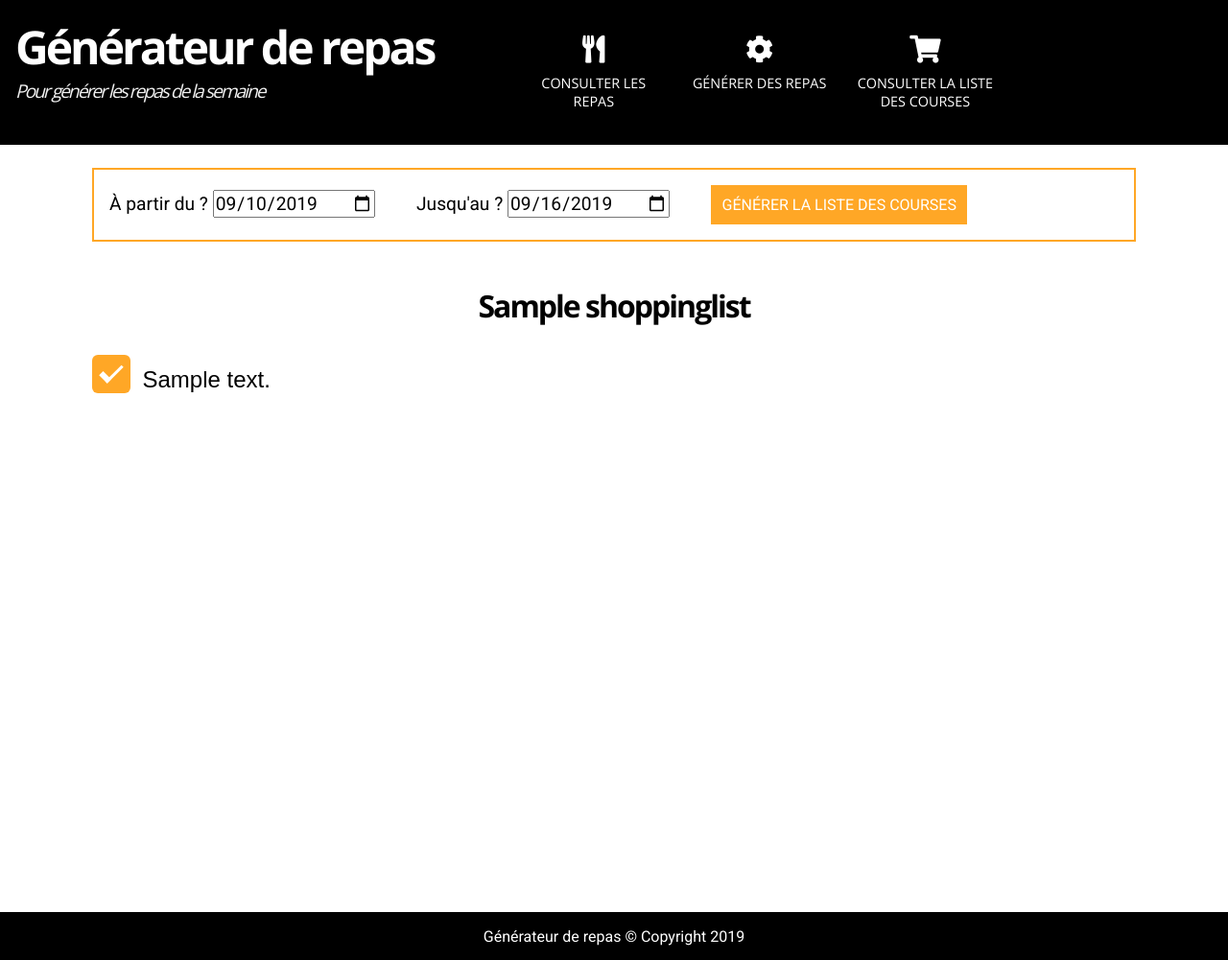
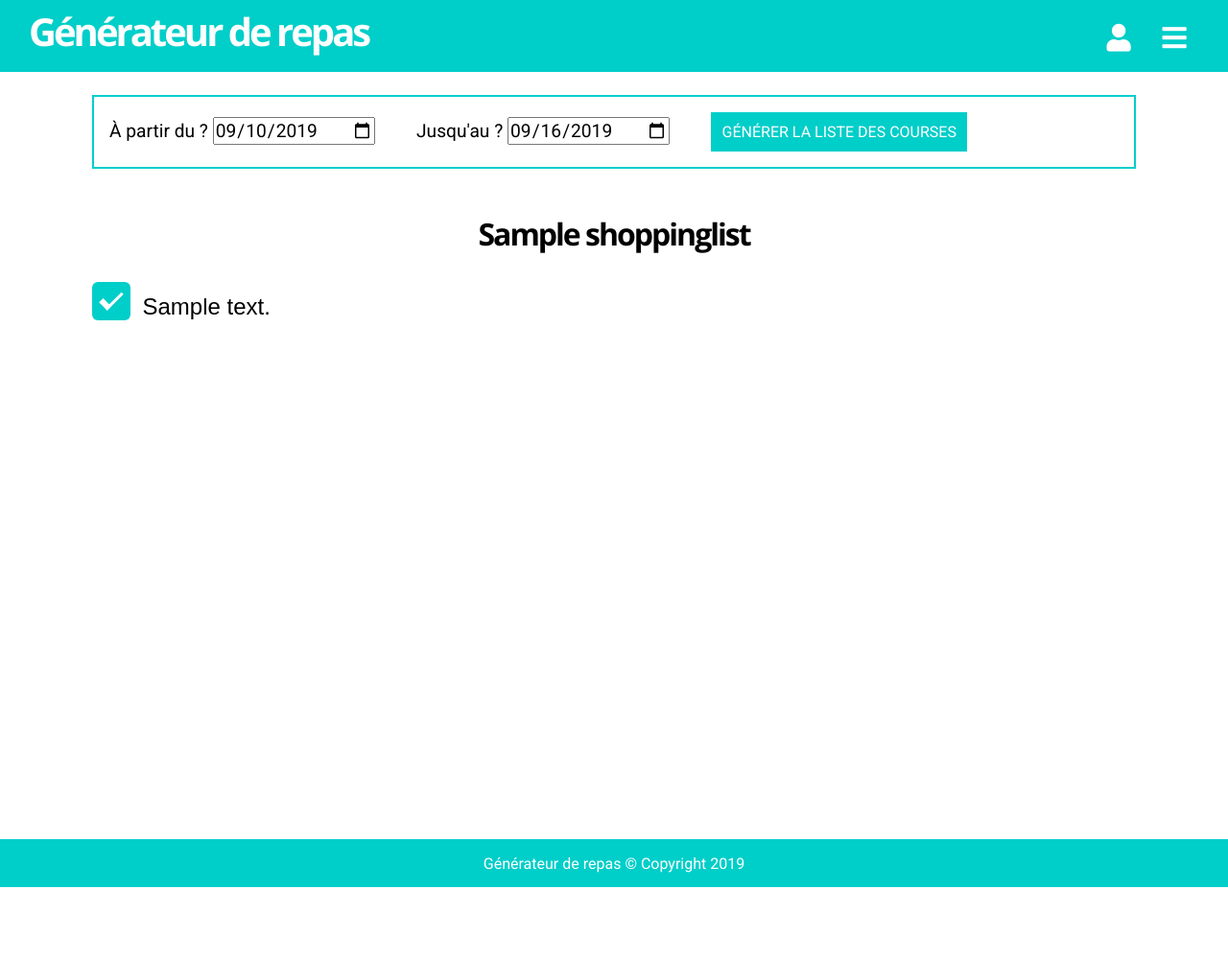
Before and after one commit to jguillevic/mealsgenerator, a PHP site: page /ShoppingList/Display in a window 1280 px wide. Shown: the whole page at 96% size. After the commit the page ends 925 px from the top, so only its background shows below. Run offline with PHP 8.4, Linux system fonts and the light colour scheme; tables that the repository leaves empty hold one stand-in row (values such as "Sample post"); some libraries are stand-ins or nearby versions.

Commit message:
Changements sur le style du visuel

```diff
--- a/Assets/css/style.css
+++ b/Assets/css/style.css
@@ -420,7 +420,7 @@ option:not(:checked) {
   background-color: transparent; }
 
 .footer {
-  background-color: #000000;
+  background-color: #00cec9;
   color: #FFFFFF;
   padding-left: 1%;
   padding-right: 1%; }
@@ -434,85 +434,26 @@ option:not(:checked) {
             transform: translate(-50%, -50%); }
 
 .nav {
-  background-color: #000000;
+  background-color: #00cec9;
   color: #FFFFFF;
   font-family: "Open Sans";
   width: 100%;
-  height: 100%;
   display: -webkit-box;
   display: -ms-flexbox;
   display: flex;
   -webkit-box-orient: horizontal;
   -webkit-box-direction: normal;
       -ms-flex-direction: row;
-          flex-direction: row; }
-  .nav__brand {
-    padding-top: 1em;
-    padding-bottom: 1em;
-    padding-left: 1em;
-    text-align: left;
-    height: 100%;
-    display: -webkit-box;
-    display: -ms-flexbox;
-    display: flex;
-    -webkit-box-orient: vertical;
-    -webkit-box-direction: normal;
-        -ms-flex-direction: column;
-            flex-direction: column; }
-    .nav__brand__logo {
-      font-size: 3em;
-      font-weight: 700;
-      letter-spacing: -3px;
-      -webkit-transition: color 0.3s;
-      transition: color 0.3s; }
-      .nav__brand__logo:hover {
-        color: #FFA726; }
-    .nav__brand__complement {
-      font-size: 1.2em;
-      font-weight: 500;
-      letter-spacing: -2px;
-      color: #F0F0F0;
-      font-style: italic; }
-  .nav__menu {
-    display: -webkit-box;
-    display: -ms-flexbox;
-    display: flex;
-    -webkit-box-orient: horizontal;
-    -webkit-box-direction: normal;
-        -ms-flex-direction: row;
-            flex-direction: row;
-    margin-left: 5em;
-    height: 100%; }
-    .nav__menu__item, .nav__menu__item--home, .nav__menu__item--meal, .nav__menu__item--generate, .nav__menu__item--shoppinglist {
-      display: inline-block;
-      -webkit-transition: background-color 0.3s;
-      transition: background-color 0.3s;
-      font-size: 0.9em;
-      padding-top: 2.5em;
-      padding-bottom: 2.5em;
-      padding-left: 1em;
-      padding-right: 1em;
-      text-transform: uppercase;
-      text-align: center;
-      height: 100%;
-      width: 12em; }
-      .nav__menu__item:hover, .nav__menu__item--home:hover, .nav__menu__item--meal:hover, .nav__menu__item--generate:hover, .nav__menu__item--shoppinglist:hover {
-        background-color: #FFA726;
-        cursor: pointer; }
-      .nav__menu__item::before, .nav__menu__item--home::before, .nav__menu__item--meal::before, .nav__menu__item--generate::before, .nav__menu__item--shoppinglist::before {
-        font-family: "Font Awesome 5 Free";
-        font-weight: 700;
-        font-size: 2em;
-        display: block;
-        padding-bottom: 0.3em; }
-    .nav__menu__item--home::before {
-      content: "\f015"; }
-    .nav__menu__item--meal::before {
-      content: "\f2e7"; }
-    .nav__menu__item--generate::before {
-      content: "\f013"; }
-    .nav__menu__item--shoppinglist::before {
-      content: "\f07a"; }
+          flex-direction: row;
+  -webkit-box-pack: justify;
+      -ms-flex-pack: justify;
+          justify-content: space-between;
+  padding-top: 5px;
+  padding-bottom: 15px; }
+  .nav--top {
+    position: fixed;
+    top: 0;
+    left: 0; }
   .nav__logo {
     display: inline-block;
     font-size: 2.5em;
@@ -522,17 +463,35 @@ option:not(:checked) {
     -webkit-transition: color 0.3s;
     transition: color 0.3s; }
     .nav__logo:hover {
-      color: #FFA726; }
+      color: #81ecec; }
+  .nav__user {
+    display: inline-block;
+    font-size: 1.8em;
+    margin-right: 1em;
+    padding-top: 0.5em;
+    -webkit-transition: color 0.3s;
+    transition: color 0.3s; }
+    .nav__user::after {
+      font-family: "Font Awesome 5 Free";
+      font-weight: 700;
+      content: "\f007"; }
+    .nav__user:hover {
+      cursor: pointer;
+      color: #81ecec; }
   .nav__burger {
     display: inline-block;
-    font-size: 1.4em;
-    margin-right: 30px;
-    padding-top: 15px;
+    font-size: 1.8em;
+    margin-right: 1.5em;
+    padding-top: 0.5em;
     -webkit-transition: color 0.3s;
     transition: color 0.3s; }
+    .nav__burger::after {
+      font-family: "Font Awesome 5 Free";
+      font-weight: 700;
+      content: "\f0c9"; }
     .nav__burger:hover {
       cursor: pointer;
-      color: #FFA726; }
+      color: #81ecec; }
   .nav__overlay {
     height: 100%;
     width: 0;
@@ -645,14 +606,14 @@ option:not(:checked) {
   font-family: "Roboto";
   font-size: 1em;
   color: #FFFFFF;
-  background-color: #FFA726;
+  background-color: #00cec9;
   padding: 0.7em;
   -webkit-transition: background-color 0.3s, color 0.3s;
   transition: background-color 0.3s, color 0.3s;
   text-transform: uppercase; }
   .button:hover, .button--danger:hover, .button--reset:hover, .button--delete:hover, .button--save:hover, .button--add:hover, .button--edit:hover, .button--submit:hover {
     cursor: pointer;
-    background-color: #FFD95b; }
+    background-color: #81ecec; }
   .button::before, .button--danger::before, .button--reset::before, .button--delete::before, .button--save::before, .button--add::before, .button--edit::before, .button--submit::before {
     font-family: "Font Awesome 5 Free";
     font-weight: 900;
@@ -777,7 +738,7 @@ option:not(:checked) {
         display: none;
         position: absolute;
         content: "";
-        border: solid #FFA726;
+        border: solid #00cec9;
         -webkit-transform: rotate(45deg);
         transform: rotate(45deg); }
       .checkbox .checkbox-container .checkbox-checkmark:hover::after {
@@ -870,13 +831,56 @@ option:not(:checked) {
   .checkbox.rounded-22 .checkbox-container .checkbox-checkmark {
     border-radius: 22px; }
 
+.home__content {
+  width: 100%;
+  display: -webkit-box;
+  display: -ms-flexbox;
+  display: flex;
+  -webkit-box-orient: horizontal;
+  -webkit-box-direction: normal;
+      -ms-flex-direction: row;
+          flex-direction: row;
+  -ms-flex-wrap: wrap;
+      flex-wrap: wrap; }
+.home__tile {
+  width: 46%;
+  color: #FFFFFF;
+  background-color: #00cec9;
+  text-align: center;
+  margin-top: 2em;
+  margin-bottom: 2em;
+  padding-top: 2em;
+  padding-bottom: 2em;
+  min-height: 10em;
+  -webkit-transition: -webkit-transform 0.3s;
+  transition: -webkit-transform 0.3s;
+  transition: transform 0.3s;
+  transition: transform 0.3s, -webkit-transform 0.3s; }
+  .home__tile:hover {
+    -webkit-transform: scale(1.1);
+            transform: scale(1.1); }
+  .home__tile > h1 {
+    font-family: "Open Sans";
+    font-size: 1.5em; }
+    .home__tile > h1::before {
+      display: block;
+      font-family: "Font Awesome 5 Free";
+      font-weight: 700;
+      font-size: 2.5em;
+      content: "\f007";
+      margin-bottom: 0.3em; }
+  .home__tile:nth-child(even) {
+    margin-left: 2%; }
+  .home__tile:nth-child(odd) {
+    margin-right: 2%; }
+
 .dm__form {
   display: block;
   width: 100%;
   padding: 1em;
   margin-top: 1.5em;
   margin-bottom: 1.5em;
-  border: 2px solid #FFA726; }
+  border: 2px solid #00cec9; }
   .dm__form__component {
     display: inline;
     margin-right: 2em;
--- a/Assets/scss/module/_footer.scss
+++ b/Assets/scss/module/_footer.scss
@@ -1,6 +1,6 @@
 .footer
 {
-	background-color: $main-dark;
+	background-color: $main-color;
 	color: $main-light;
 	padding-left: 1%;
 	padding-right: 1%;
--- a/Assets/scss/module/_nav.scss
+++ b/Assets/scss/module/_nav.scss
@@ -1,124 +1,21 @@
 .nav
 {
-	background-color: $main-dark;
+	background-color: $main-color;
 	color: $main-light;
 	font-family: $title-font;
 	width: 100%;
-	height: 100%;
 	display: flex;
 	flex-direction: row;
+	justify-content: space-between;
+	padding-top: 5px;
+	padding-bottom: 15px;
 
-	&__brand
+	&--top
 	{
-		padding-top: 1em;
-		padding-bottom: 1em;
-		padding-left: 1em;
-		text-align: left;
-		height: 100%;
-		display: flex;
-		flex-direction: column;
-
-		&__logo
-		{
-			font-size: 3em;
-			font-weight: 700;
-			letter-spacing: -3px;
-			transition: color 0.3s;
-
-			&:hover
-			{
-				color: $main-color;
-			}
-		}
-
-		&__complement
-		{
-			font-size: 1.2em;
-			font-weight: 500;
-			letter-spacing: -2px;
-			color: $secondary-light;
-			font-style: italic;
-		}
+		position: fixed;
+		top: 0;
+		left: 0;
 	}
-
-	&__menu
-	{
-		display: flex;
-		flex-direction: row;
-		margin-left: 5em;
-		height: 100%;
-
-		&__item
-		{
-			display: inline-block;
-			transition: background-color 0.3s;
-			font-size: 0.9em;
-			padding-top: 2.5em;
-			padding-bottom: 2.5em;
-			padding-left: 1em;
-			padding-right: 1em;
-			text-transform: uppercase;
-			text-align: center;
-			height: 100%;
-			width: 12em;
-
-			&:hover
-			{
-				background-color: $main-color;
-				cursor: pointer;
-			}
-
-			&::before
-			{
-				font-family: "Font Awesome 5 Free";
-				font-weight: 700;
-				font-size: 2em;
-				display: block;
-				padding-bottom: 0.3em;
-			}
-		}
-
-		&__item--home
-		{
-			@extend .nav__menu__item;
-
-			&::before
-			{
-				content: "\f015";
-			}
-		}
-
-		&__item--meal
-		{
-			@extend .nav__menu__item;
-
-			&::before
-			{
-				content: "\f2e7";
-			}
-		}
-
-		&__item--generate
-		{
-			@extend .nav__menu__item;
-
-			&::before
-			{
-				content: "\f013";
-			}
-		}
-
-		&__item--shoppinglist
-		{
-			@extend .nav__menu__item;
-
-			&::before
-			{
-				content: "\f07a";
-			}
-		}
-	}
-
 
 	&__logo
 	{
@@ -131,22 +28,51 @@
 
 		&:hover
 		{
-			color: $main-color;
+			color: $secondary-color;
+		}
+	}
+
+	&__user
+	{
+		display: inline-block;
+		font-size: 1.8em;
+		margin-right: 1em;
+		padding-top: 0.5em;
+		transition: color 0.3s;
+
+		&::after
+		{
+			font-family: "Font Awesome 5 Free";
+			font-weight: 700;
+			content: "\f007";
+		}
+
+		&:hover
+		{
+			cursor: pointer;
+			color: $secondary-color;
 		}
 	}
 
 	&__burger
 	{
 		display: inline-block;
-		font-size: 1.4em;
-		margin-right: 30px;
-		padding-top: 15px;
+		font-size: 1.8em;
+		margin-right: 1.5em;
+		padding-top: 0.5em;
 		transition: color 0.3s;
+
+		&::after
+		{
+			font-family: "Font Awesome 5 Free";
+			font-weight: 700;
+			content: "\f0c9";
+		}
 
 		&:hover
 		{
 			cursor: pointer;
-			color: $main-color;
+			color: $secondary-color;
 		}
 	}
 
--- /dev/null
+++ b/Assets/scss/module/home/_display_home.scss
@@ -0,0 +1,55 @@
+.home
+{
+    &__content
+    {
+        width: 100%;
+        display: flex;
+        flex-direction: row;
+        flex-wrap: wrap;
+    }
+
+    &__tile
+    {
+        width: 46%;
+        color: $main-light;
+        background-color: $main-color;
+        text-align: center;
+        margin-top: 2em;
+        margin-bottom: 2em;
+        padding-top: 2em;
+        padding-bottom: 2em;
+        min-height: 10em;
+        transition: transform 0.3s;
+
+        &:hover
+        {
+            transform: scale(1.1);
+        }
+
+        & > h1
+        {
+            font-family: $title-font;
+            font-size: 1.5em;
+
+            &::before
+            {
+                display: block;
+                font-family: "Font Awesome 5 Free";
+                font-weight: 700;
+                font-size: 2.5em;
+                content: "\f007";
+                margin-bottom: 0.3em;
+            }
+        }
+
+        &:nth-child(even)
+        {
+            margin-left: 2%;
+        }
+
+        &:nth-child(odd)
+        {
+            margin-right: 2%;
+        }
+    }
+}
--- a/Assets/scss/style.scss
+++ b/Assets/scss/style.scss
@@ -21,6 +21,8 @@
 @import 'module/button';
 @import 'module/checkbox';
 
+@import 'module/home/display_home';
+
 @import 'module/meal/display_meals';
 
 @import 'module/shoppinglist/display_shoppinglists';
--- a/Assets/scss/tools/_settings.scss
+++ b/Assets/scss/tools/_settings.scss
@@ -1,6 +1,6 @@
 /* Colors */
-$main-color: #FFA726;
-$secondary-color: #FFD95b;
+$main-color: #00cec9;
+$secondary-color: #81ecec;
 $main-dark: #000000;
 $secondary-dark: #2A2A2A;
 $third-dark: #4A4A4A;
--- a/Controller/Home/HomeController.php
+++ b/Controller/Home/HomeController.php
@@ -10,6 +10,9 @@ class HomeController
 {
 	public function Display($queryParameters)
 	{
-		RoutesHelper::Redirect("DisplayPlannifiedMeals");
+		$path = PathHelper::GetPath([ "Home", "DisplayHome" ]);
+		$view = new View($path);
+
+		return $view->Render();
 	}
 }
--- a/Template/Layout.phtml
+++ b/Template/Layout.phtml
@@ -19,16 +19,36 @@ use \Tools\Helper\UserHelper;
 <body>
 	<header class="l-header header">
 		<nav class="nav">
-			<section class="nav__brand">
-				<a class="nav__brand__logo" href="<?= RoutesHelper::Path("DisplayHome"); ?>">Générateur de repas</a>
-				<span class="nav__brand__complement">Pour générer les repas de la semaine</span>
+			<a class="nav__logo" href="<?= RoutesHelper::Path("DisplayHome"); ?>">Générateur de repas</a>
+			<div>
+				<span class="nav__user"></span>
+				<span class="nav__burger"></span>
+			<div>
+		</nav>
+		<section id="nav__overlay" class="nav__overlay">
+			<section class="nav__overlay__content">
+				<ul><!--
+					--><li><a class="nav__overlay__menu-item-home" href="<?= RoutesHelper::Path("DisplayHome"); ?>">Accueil</a></li><!--
+					--><li><span class="nav__overlay__menu-item-drop nav__overlay__menu-item-drop--down nav__overlay__menu-item-meal">Repas</span><!--
+						--><ul class="nav__overlay__menu-subitem-content">
+							<li><a class="nav__overlay__menu-item" href="<?= RoutesHelper::Path("DisplayPlannifiedMeals"); ?>">Consulter</a></li><!--
+							--><li><a class="nav__overlay__menu-item" href="<?= RoutesHelper::Path("GeneratePlannifiedMeals"); ?>">Générer</a></li><!--
+						--></ul>
+					</li><!--
+					--><li><span class="nav__overlay__menu-item-drop nav__overlay__menu-item-drop--down nav__overlay__menu-item-shoppinglist">Liste de courses</span><!--
+						--><ul class="nav__overlay__menu-subitem-content">
+						<li><a class="nav__overlay__menu-item" href="<?= RoutesHelper::Path("DisplayShoppingLists"); ?>">Consulter</a></li><!--
+							--><li><a class="nav__overlay__menu-item" href="<?= RoutesHelper::Path("DisplayShoppingLists"); ?>">Générer</a></li><!--
+						--></ul><!--
+					--></li><!--
+					--><li><a class="nav__overlay__menu-item-contact" href="">Contact</a></li><!--
+					--><li><a class="nav__overlay__menu-item-about" href="">A propos</a></li><!--
+				--></ul>
 			</section>
-			<section class="nav__menu">
-				<a class="nav__menu__item--meal" href="<?= RoutesHelper::Path("DisplayPlannifiedMeals"); ?>">Consulter les repas</a>
-				<a class="nav__menu__item--generate" href="<?= RoutesHelper::Path("GeneratePlannifiedMeals"); ?>">Générer des repas</a>
-				<a class="nav__menu__item--shoppinglist" href="<?= RoutesHelper::Path("DisplayShoppingLists"); ?>">Consulter la liste des courses</a>
-			</section>
-		</nav>
+			<div class="nav__overlay__close">
+				<i class="fas fa-times"></i>
+			</div>
+		</section>
 	</header>
 	<main class="l-main main">
 		<?php
--- a/Template/Meal/DisplayPlannifiedMeals.phtml
+++ b/Template/Meal/DisplayPlannifiedMeals.phtml
@@ -14,7 +14,7 @@ $endingDate = $params["EndingDate"]->format("Y-m-d");
 <section class="l-content content">
     <form class="dm__form" class="form" action="<?= RoutesHelper::Path("DisplayPlannifiedMeals") ?>" method="GET">
         <span class="dm__form__component">
-            <label for="StartingDate">À itemir du ?</label>
+            <label for="StartingDate">À partir du ?</label>
             <input type="date" id="StartingDate" name="StartingDate" value="<?= $startingDate ?>">
         </span>
 
```
Also changed, not shown: other parts of Assets/css/style.css (+24 -22 lines), other parts of Assets/scss/module/_nav.scss (+21 -11 lines), Template/Home/DisplayHome.phtml (+14 -2 lines), 1 other file.
